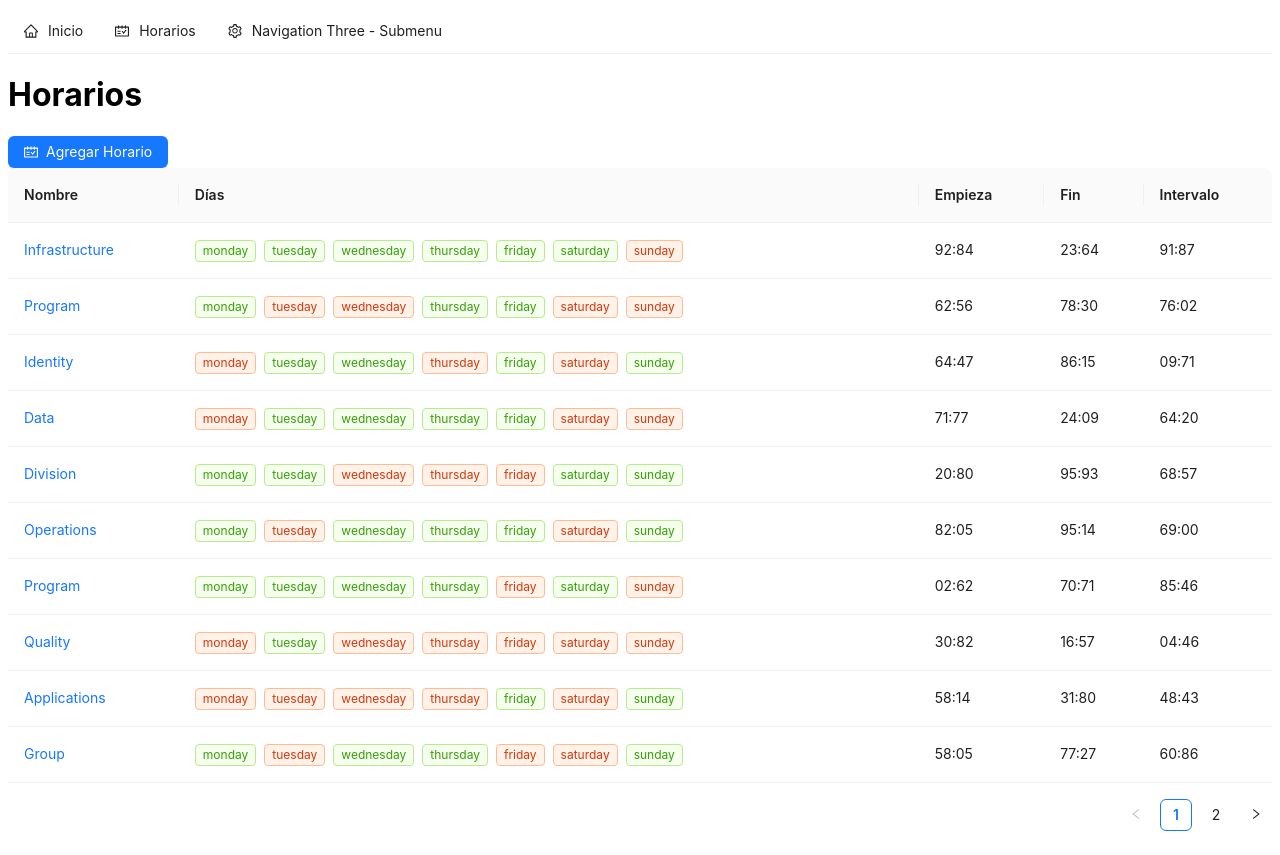
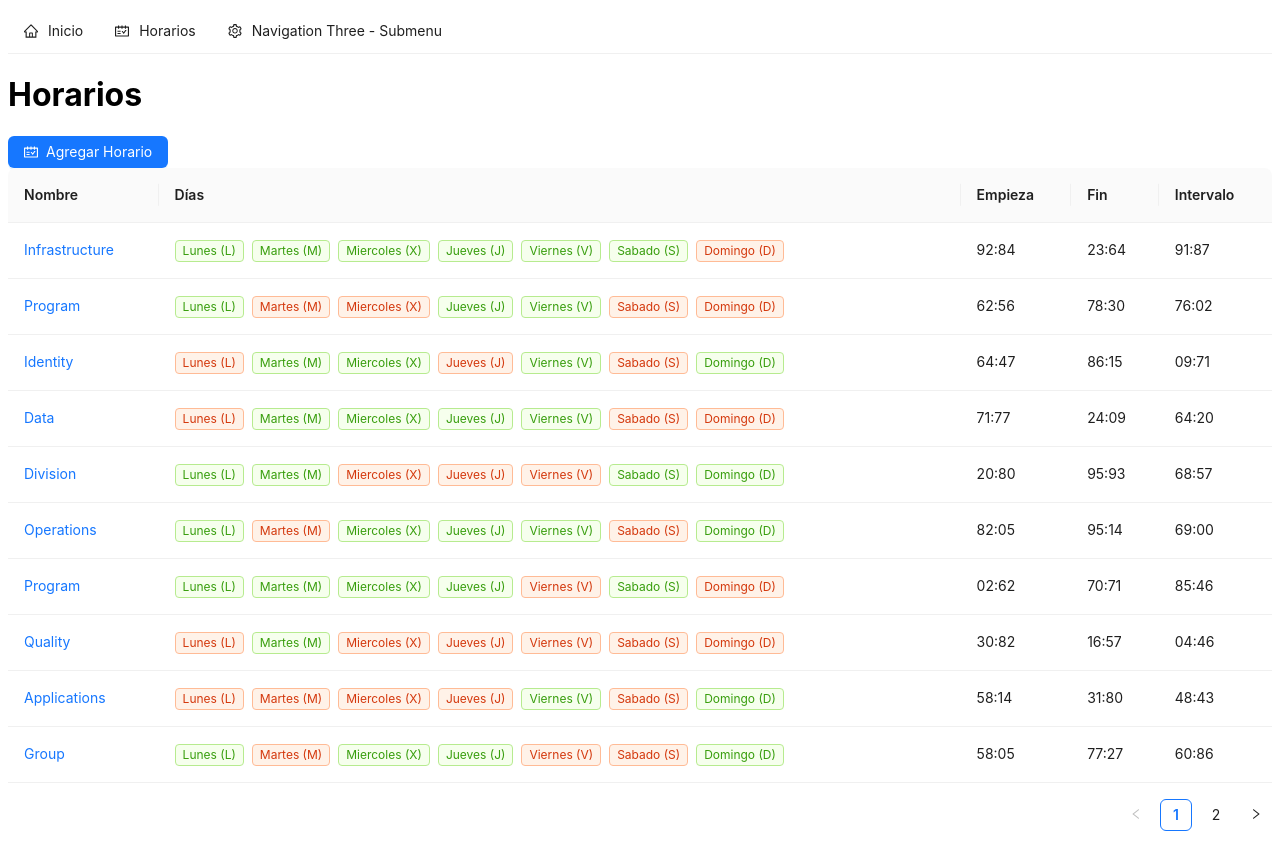
Before and after one commit to JhessReyes/health-meet, a React (Vite) app: page /schedule in a window 1280 px wide. Built offline with nearby package versions, Linux system fonts and the light colour scheme.

Commit message:
change Spanish

```diff
--- a/src/pages/schedule/_components/TableSchedule.jsx
+++ b/src/pages/schedule/_components/TableSchedule.jsx
@@ -1,5 +1,6 @@
 import React from "react";
 import { Table, Tag } from "antd";
+import { daysES } from "../../../store/constants";
 function TableSchedule({ schedule }) {
   const columns = [
     {
@@ -20,7 +21,7 @@ function TableSchedule({ schedule }) {
               if (value) {
                 color = 'volcano';
               }
-              return (<Tag color={color} key={key}>{`${key}`}</Tag>);
+              return (<Tag color={color} key={key}>{`${daysES[key]}`}</Tag>);
             })}
           </div>
         );
```
